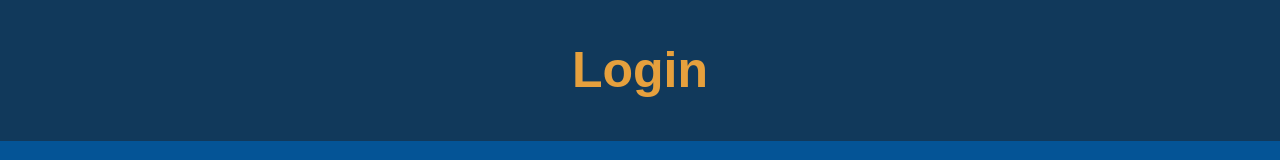
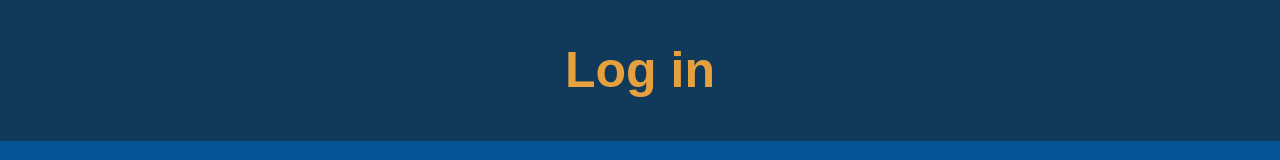
Before and after one commit to annikepo/cat-catching-fish, a React (Vite) app: page / in a window 1280 px wide. Shown: the top 160 px of the page. Built offline with nearby package versions, Linux system fonts and the light colour scheme; a web font is replaced by a local one.

Commit message:
fixing login to log in

```diff
--- a/src/components/LoginScreen.jsx
+++ b/src/components/LoginScreen.jsx
@@ -42,10 +42,12 @@ function LoginScreen({ setUser }) {
         <div className="login">
             <div className="login__card">
                 <header className="login__header">
-                    <h2 className="login__title">{isLogin ? "Login" : "Sign Up"}</h2>
+                    <h2 className="login__title">{isLogin ? "Log in" : "Sign Up"}</h2>
                 </header>
 
                 <main className="login__body">
+
+                    {/* add logo or game name */}
 
                     <form onSubmit={handleSubmit} className="login__form">
                         <input
@@ -97,7 +99,7 @@ function LoginScreen({ setUser }) {
                         >
                             {isLogin
                                 ? "Sign up"
-                                : "Login"}
+                                : "Log in"}
                         </button>
                     </section>
 
```
